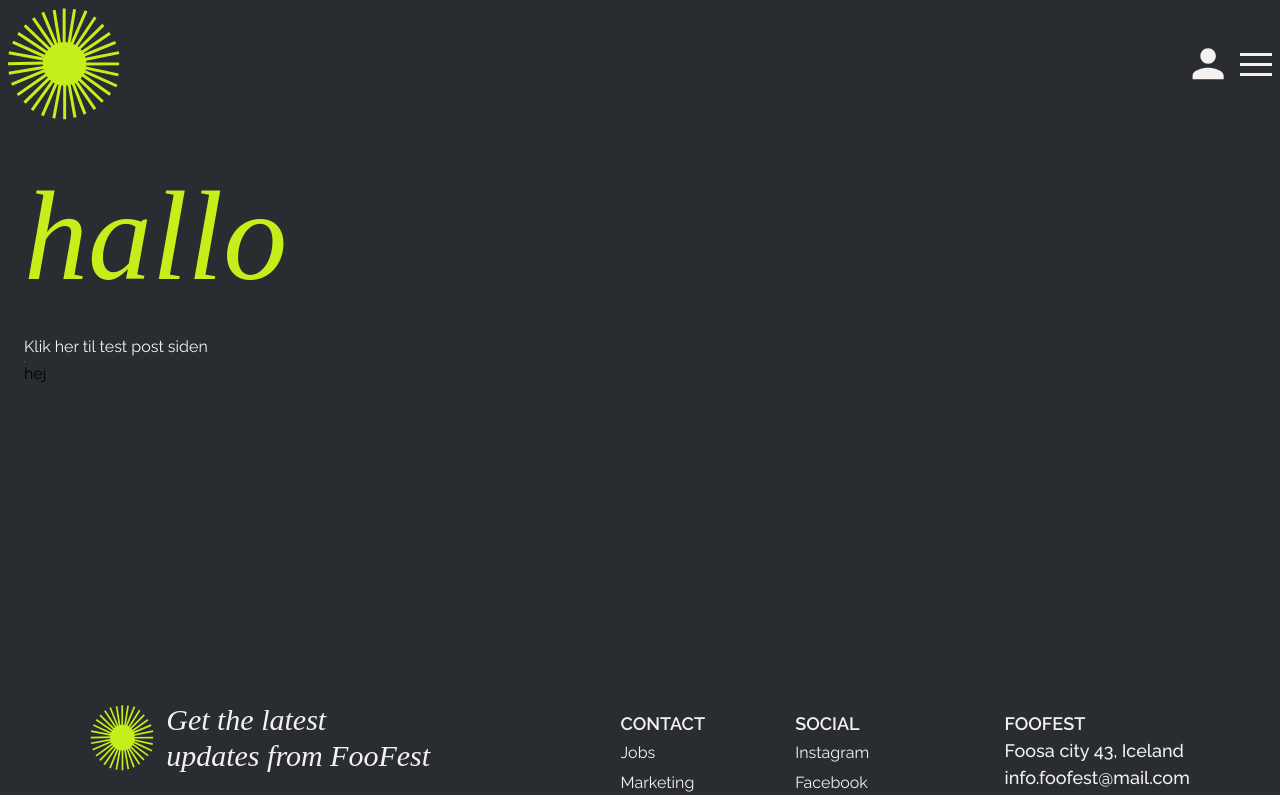
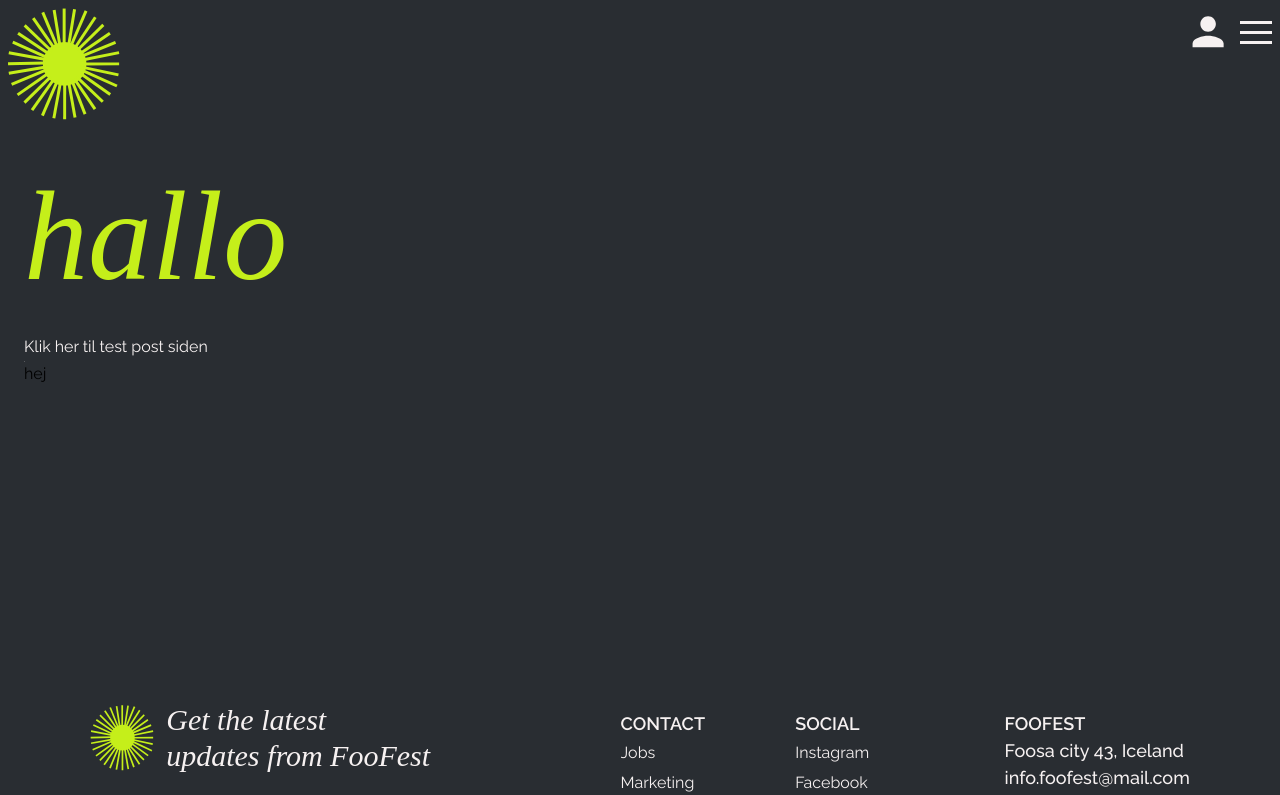
Before and after one commit to TheImpatientz/foofest_exam, a Next.js app: page / in a window 1280 px wide. Shown: the top 795 px of the page. Built offline with nearby package versions, Linux system fonts and the light colour scheme.

Commit message:
bug fixed

```diff
--- a/src/app/globals.css
+++ b/src/app/globals.css
@@ -76,10 +76,10 @@ a {
     margin-left: 1.5rem;
     margin-right: 1.5rem;
   } */
-  main {
+  /* main {
     margin-left: 2rem;
     margin-right: 2rem;
-  }
+  } */
   h2 {
     font-size: 3rem;
   }
--- a/src/components/Header.jsx
+++ b/src/components/Header.jsx
@@ -50,7 +50,7 @@ export default function Header() {
         </svg>
       </a>
 
-      <div className="flex items-center">
+      <div className="flex items-center h-fit">
         <svg className="md:h-12 md:w-12 cursor-pointer" width="35" height="35" viewBox="0 0 53 52" fill="none" xmlns="http://www.w3.org/2000/svg">
           <path
             d="M26.6129 25.8122C31.3503 25.8122 35.1875 21.9751 35.1875 17.2377C35.1875 12.5002 31.3503 8.66309 26.6129 8.66309C21.8754 8.66309 18.0383 12.5002 18.0383 17.2377C18.0383 21.9751 21.8754 25.8122 26.6129 25.8122ZM26.6129 30.0995C20.8894 30.0995 9.46375 32.972 9.46375 38.6741V42.9614H43.762V38.6741C43.762 32.972 32.3364 30.0995 26.6129 30.0995Z"
```
